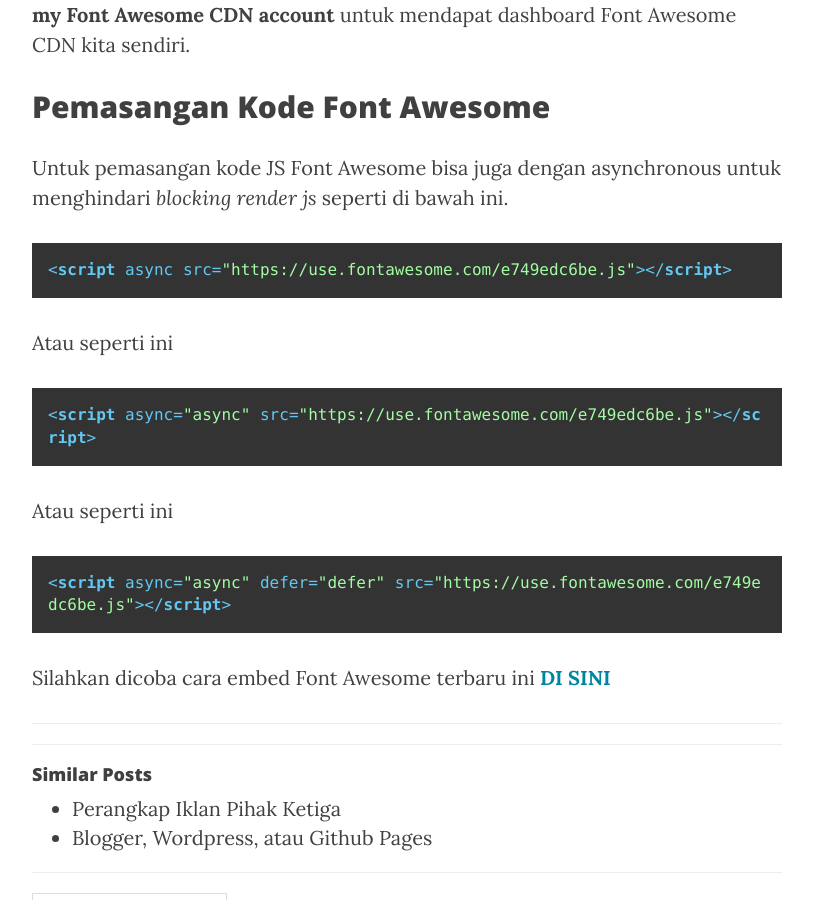
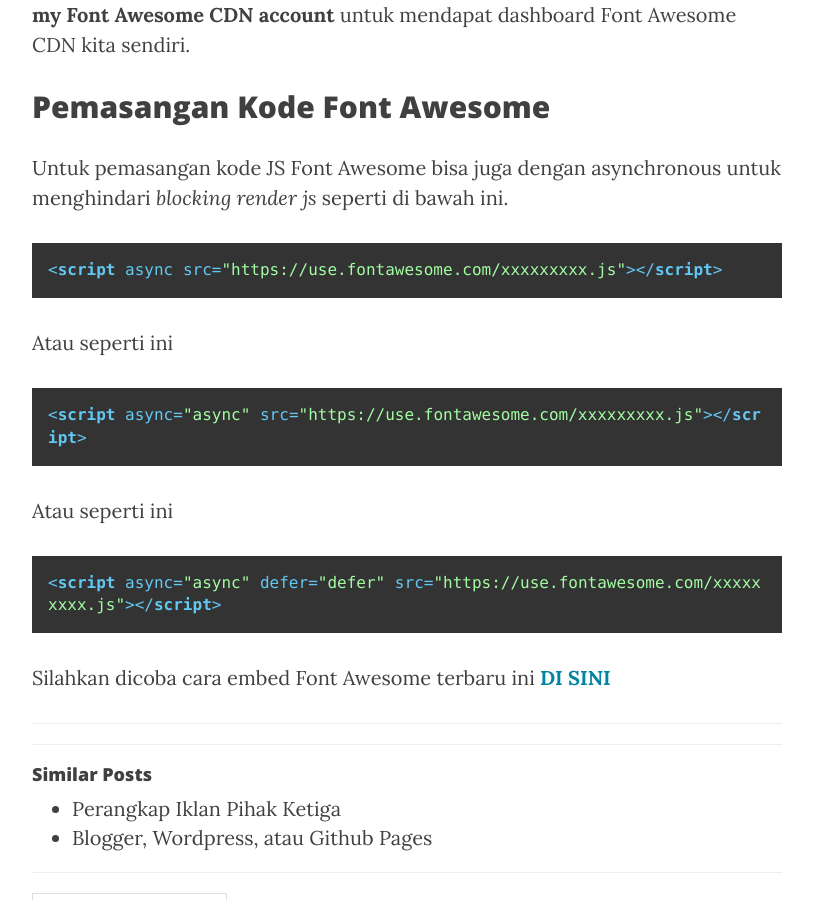
Before and after one commit to KompiAjaib/kompiajaib.github.io, a Jekyll site: the page built from _posts/2016-06-07-font-awesome.markdown, in a window 1280 px wide and 900 px high, scrolled down 1489 px. Shown: the whole window, without its empty margins (233-1046 px from the left). Built offline with Jekyll 4.4.1, drawn with Linux system fonts in a browser that asks for light colours; nearby versions of some CDN libraries; comment, search, counter and statistics services are not loaded; part of the change alters nothing that is shown.

Commit message:
Update 2016-06-07-font-awesome.markdown

````diff
--- a/_posts/2016-06-07-font-awesome.markdown
+++ b/_posts/2016-06-07-font-awesome.markdown
@@ -27,19 +27,19 @@ Silahkan dicoba dengan memasukan email Anda pada input email di halaman **Get St
 Untuk pemasangan kode JS Font Awesome bisa juga dengan asynchronous untuk menghindari *blocking render js* seperti di bawah ini.
 
 ```
-<script async src="https://use.fontawesome.com/e749edc6be.js"></script>
+<script async src="https://use.fontawesome.com/xxxxxxxxx.js"></script>
 ```
 
 Atau seperti ini
 
 ```
-<script async="async" src="https://use.fontawesome.com/e749edc6be.js"></script>
+<script async="async" src="https://use.fontawesome.com/xxxxxxxxx.js"></script>
 ```
 
 Atau seperti ini
 
 ```
-<script async="async" defer="defer" src="https://use.fontawesome.com/e749edc6be.js"></script>
+<script async="async" defer="defer" src="https://use.fontawesome.com/xxxxxxxxx.js"></script>
 ```
 
 Silahkan dicoba cara embed Font Awesome terbaru ini **[DI SINI](http://fontawesome.io/get-started/ "Get Started Font Awesome"){: target="_blank" rel="nofollow"}**
````
